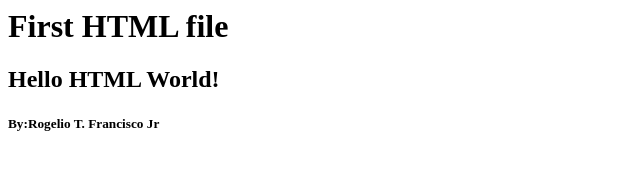
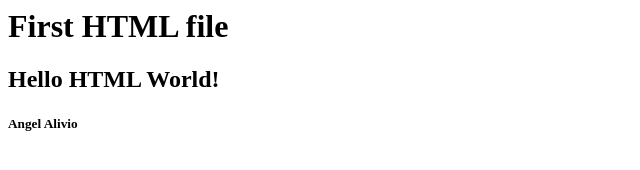
Before and after one commit to legnamoy/midterm2, a plain HTML site: page index.html in a window 1280 px wide. Shown: the full height of the page, 0-640 px from the left. Drawn offline with Linux system fonts and the light colour scheme.

Commit message:
Update index.html

```diff
--- a/index.html
+++ b/index.html
@@ -2,6 +2,6 @@
 	<body>
 		<h1>First HTML file</h1>
 		<h2>Hello HTML World!</h2>
-		<h5>By:Rogelio T. Francisco Jr</h5>
+		<h5>Angel Alivio</h5>
 	</body>
 </html>
```
